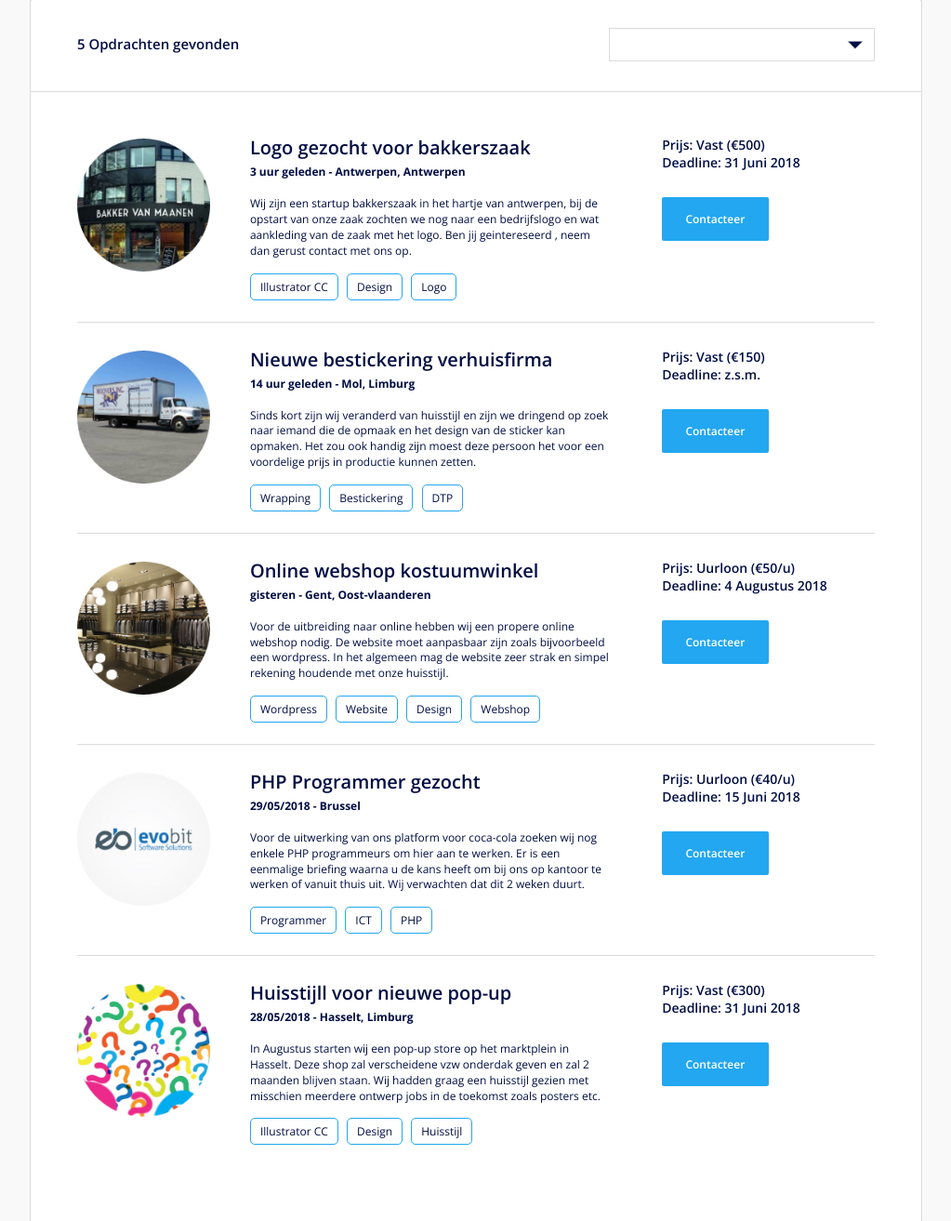
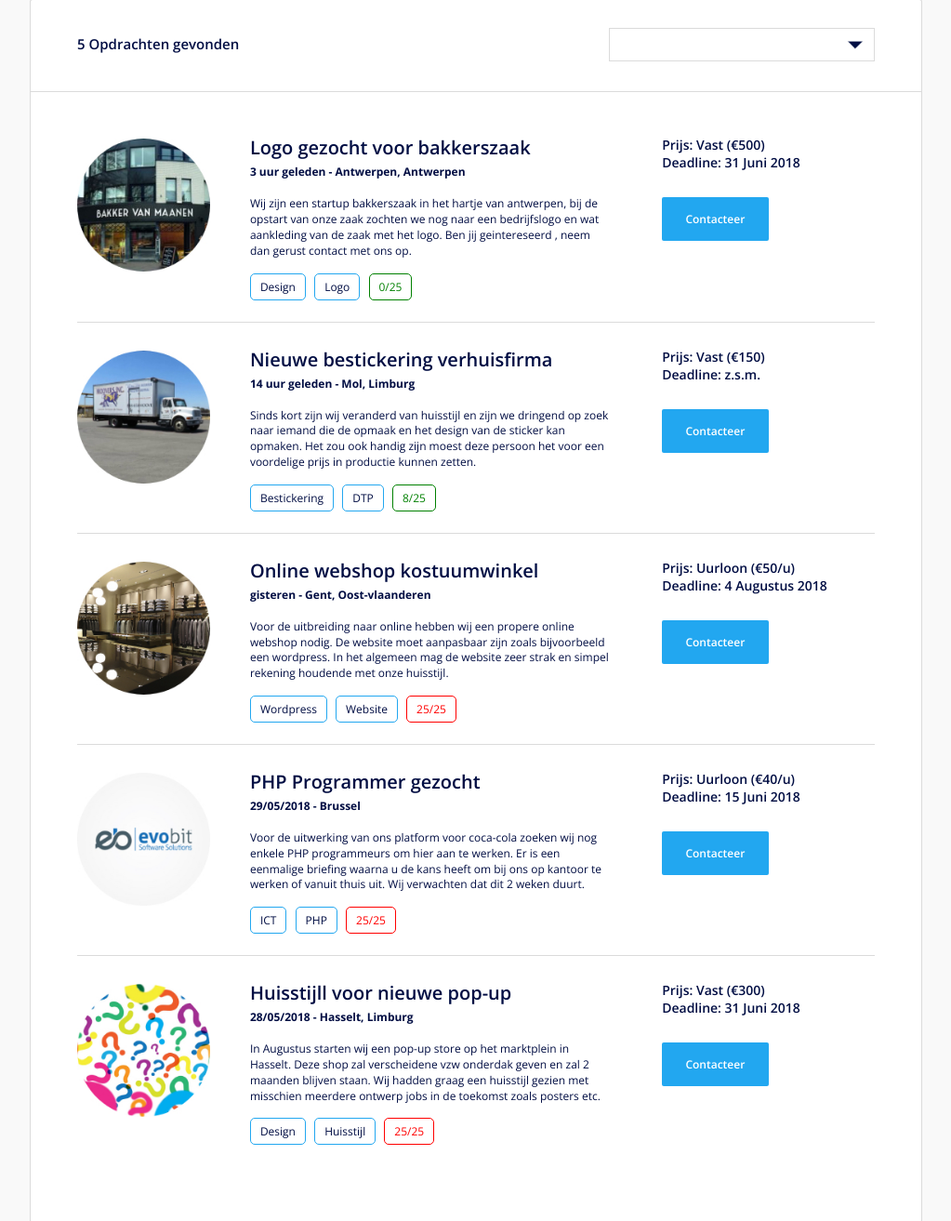
Before and after one commit to Jensclauwaert/Lanseer.be, a plain HTML site: page pages/opdrachten.html in a window 1280 px wide. Shown: the part 458-1771 px from the top of the page at 93% size, without its empty margins (128-1151 px from the left). Drawn offline with nearby package versions, Linux system fonts and the light colour scheme.

Commit message:
afwerking

```diff
--- a/css/style.css
+++ b/css/style.css
@@ -1775,3 +1775,13 @@ margin-left: 30px;
     display: none !important;
   }
 }
+
+.open {
+  color: green !important;
+  border: 1px solid green !important;
+}
+
+.dicht{
+  color: red !important;
+  border: 1px solid red !important;
+}
--- a/js/script.js
+++ b/js/script.js
@@ -15,8 +15,6 @@ closed.onclick = function(){
 
   };
 
-
-  console.log('jensisking');
 }
 
 
--- a/pages/opdrachten.html
+++ b/pages/opdrachten.html
@@ -107,15 +107,16 @@
     <p class="opdrachtTijd"> 3 uur geleden - Antwerpen, Antwerpen</p>
     <p class="opdrachtUitleg">Wij zijn een startup bakkerszaak in het hartje van antwerpen, bij de opstart van onze zaak zochten we nog naar een bedrijfslogo en wat aankleding van de zaak met het logo.  Ben jij geintereseerd , neem dan gerust contact met ons op.</p>
     <ul class="opdrachtTags">
-      <li>Illustrator CC</li>
       <li>Design</li>
       <li>Logo</li>
+      <li class="open">0/25</li>
     </ul>
   </div>
   <div class="opdrachtRest">
     <p>Prijs: Vast (€500)</p>
     <p>Deadline: 31 Juni 2018</p>
     <input type="button" value="Contacteer" onclick="window.location.href='message-specifiek.html'">
+
   </div>
 </div>
 <div class="opdrachtStuk">
@@ -127,9 +128,9 @@
     <p class="opdrachtTijd">14 uur geleden  - Mol, Limburg</p>
     <p class="opdrachtUitleg">Sinds kort zijn wij veranderd van huisstijl en zijn we dringend op zoek naar iemand die de opmaak en het design van de sticker kan opmaken. Het zou ook handig zijn moest deze persoon het voor een voordelige prijs in productie kunnen zetten.</p>
     <ul class="opdrachtTags">
-      <li>Wrapping</li>
       <li>Bestickering</li>
       <li>DTP</li>
+        <li class="open">8/25</li>
     </ul>
   </div>
   <div class="opdrachtRest">
@@ -149,8 +150,7 @@
     <ul class="opdrachtTags">
       <li>Wordpress</li>
       <li>Website</li>
-      <li>Design</li>
-      <li>Webshop</li>
+        <li class="dicht">25/25</li>
     </ul>
   </div>
   <div class="opdrachtRest">
@@ -168,9 +168,9 @@
     <p class="opdrachtTijd"> 29/05/2018 - Brussel</p>
     <p class="opdrachtUitleg">Voor de uitwerking van ons platform voor coca-cola zoeken wij nog enkele PHP programmeurs om hier aan te werken. Er is een eenmalige briefing waarna u de kans heeft om bij ons op kantoor te werken of vanuit thuis uit. Wij verwachten dat dit 2 weken duurt.</p>
     <ul class="opdrachtTags">
-      <li>Programmer</li>
       <li>ICT</li>
       <li>PHP</li>
+      <li class="dicht">25/25</li>
     </ul>
   </div>
   <div class="opdrachtRest">
@@ -188,9 +188,9 @@
     <p class="opdrachtTijd">28/05/2018 - Hasselt, Limburg</p>
     <p class="opdrachtUitleg">In Augustus starten wij een pop-up store op het marktplein in Hasselt. Deze shop zal verscheidene vzw onderdak geven en zal 2 maanden blijven staan. Wij hadden graag een huisstijl gezien met misschien meerdere ontwerp jobs in de toekomst zoals posters etc.</p>
     <ul class="opdrachtTags">
-      <li>Illustrator CC</li>
       <li>Design</li>
       <li>Huisstijl</li>
+      <li class="dicht">25/25</li>
     </ul>
   </div>
   <div class="opdrachtRest">
```
Also changed, not shown: index.html (+2 -2 lines).
